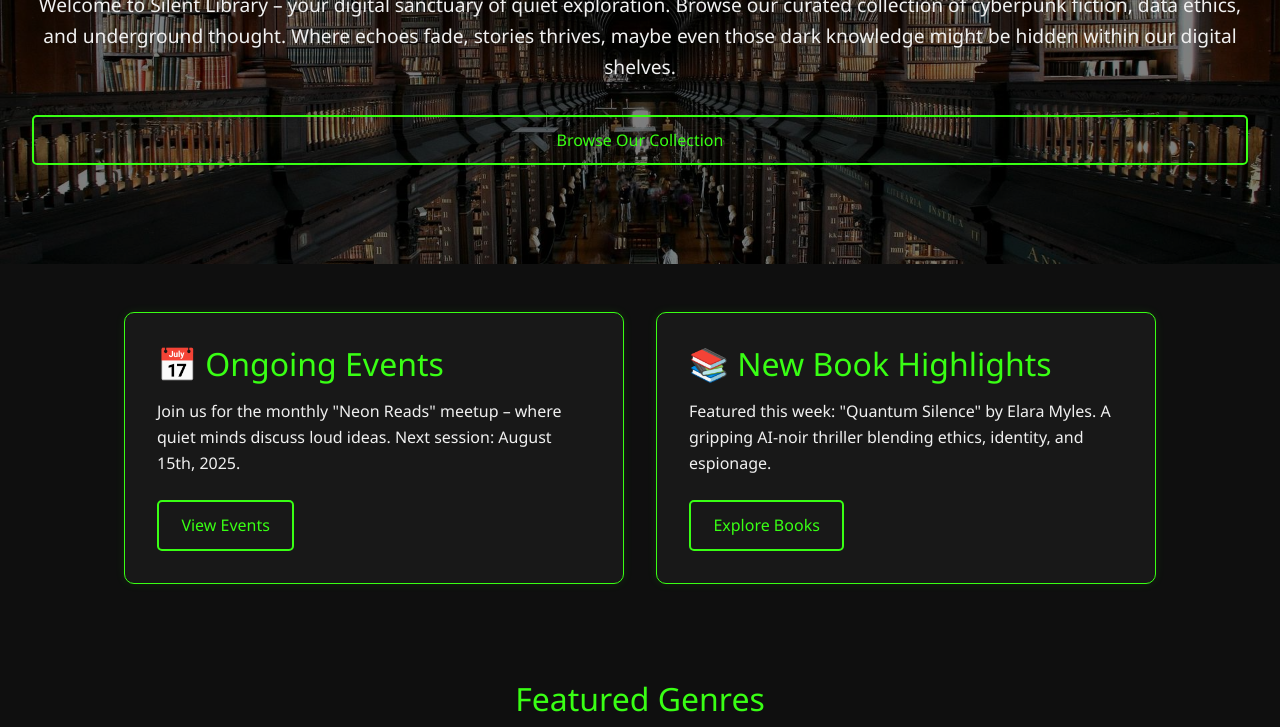
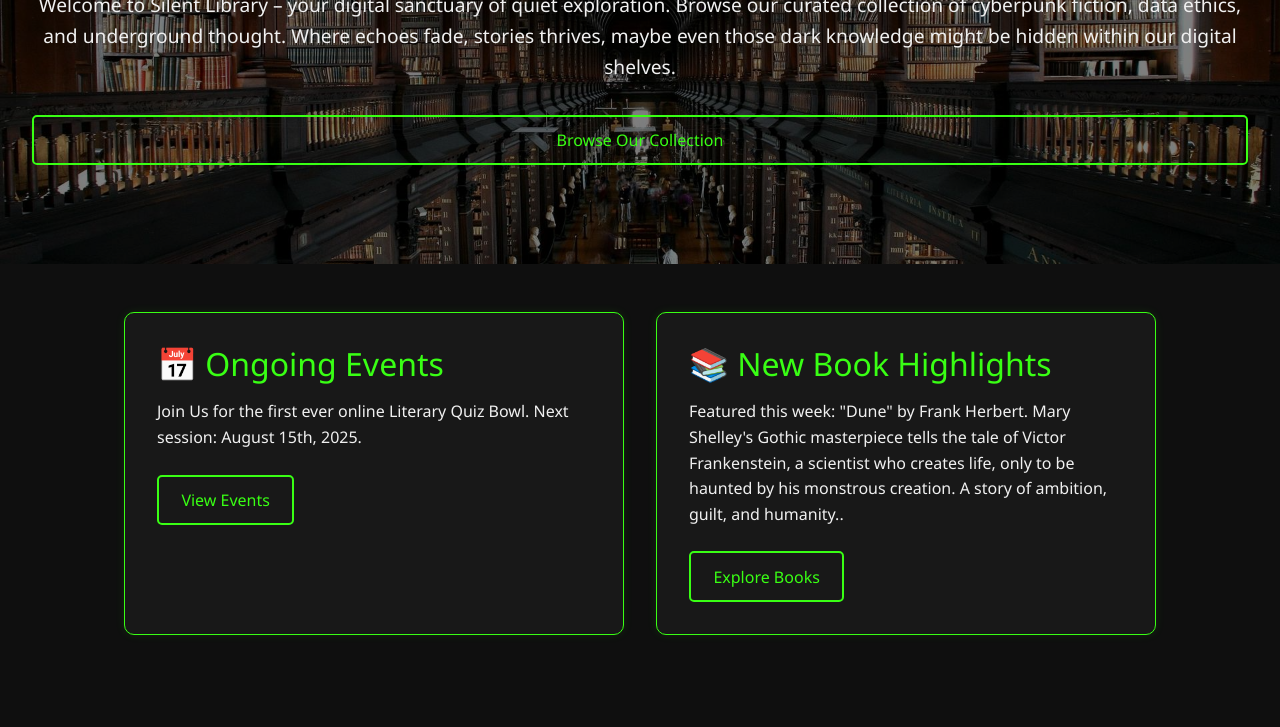
Before and after one commit to Kundarz/Silent-Library, a plain HTML site: page index.html in a window 1280 px wide. Shown: the part 370-1097 px from the top of the page. Drawn offline with nearby package versions, Linux system fonts and the light colour scheme.

Commit message:
Update index.html

```diff
--- a/index.html
+++ b/index.html
@@ -50,13 +50,13 @@
   <section class="card-section">
     <div class="info-card">
       <h2>📅 Ongoing Events</h2>
-      <p>Join us for the monthly "Neon Reads" meetup – where quiet minds discuss loud ideas. Next session: August 15th, 2025.</p>
-      <a class="btn" href="#">View Events</a>
+      <p> Join Us for the first ever online Literary Quiz Bowl. Next session: August 15th, 2025.</p>
+      <a class="btn" href="event-literary-quiz-bowl.html">View Events</a>
     </div>
     <div class="info-card">
       <h2>📚 New Book Highlights</h2>
-      <p>Featured this week: "Quantum Silence" by Elara Myles. A gripping AI-noir thriller blending ethics, identity, and espionage.</p>
-      <a class="btn" href="pages/book-11.html">Explore Books</a>
+      <p>Featured this week: "Dune" by Frank Herbert. Mary Shelley's Gothic masterpiece tells the tale of Victor Frankenstein, a scientist who creates life, only to be haunted by his monstrous creation. A story of ambition, guilt, and humanity..</p>
+      <a class="btn" href="book-12.html">Explore Books</a>
     </div>
   </section>
 
```
